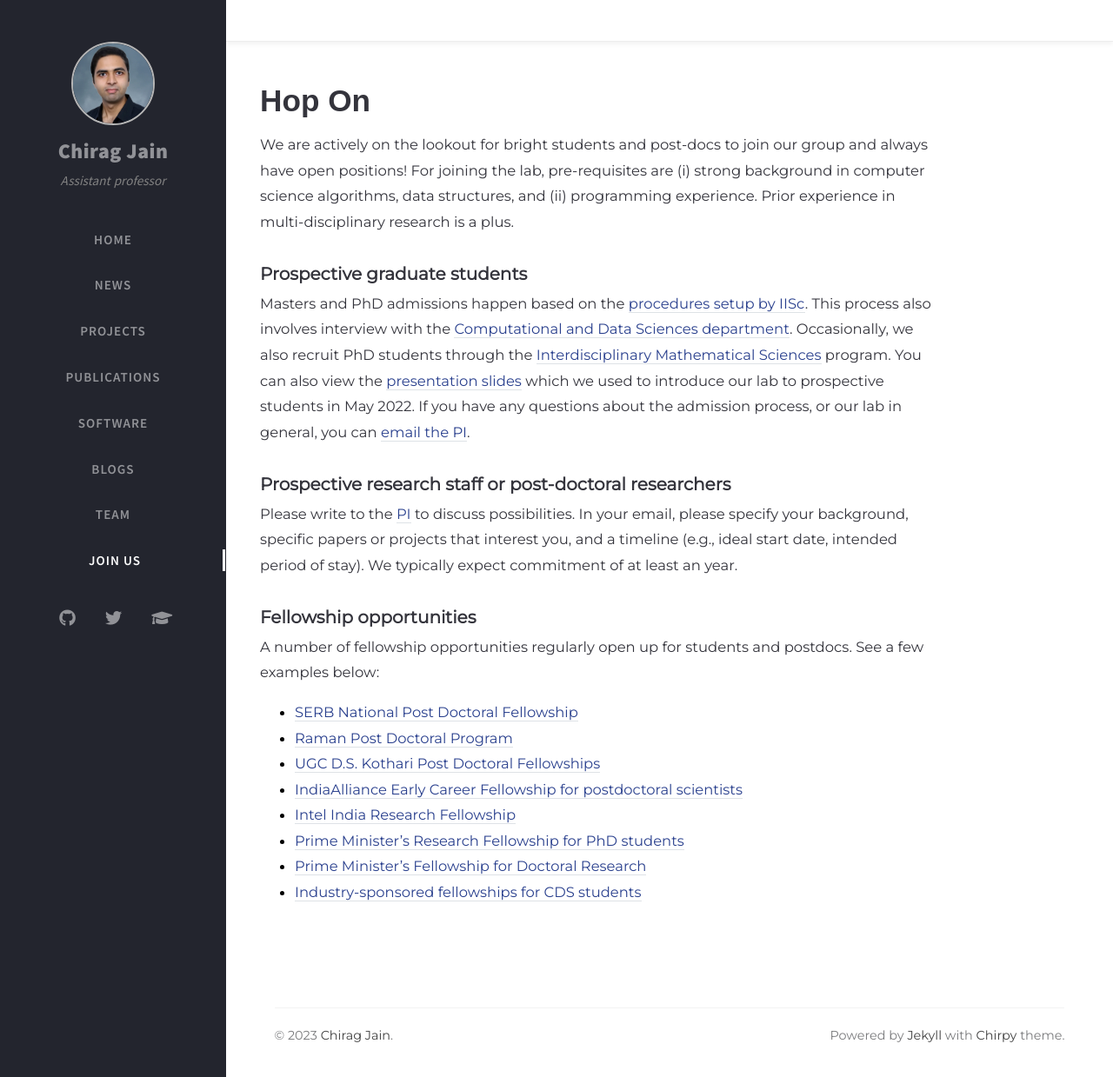
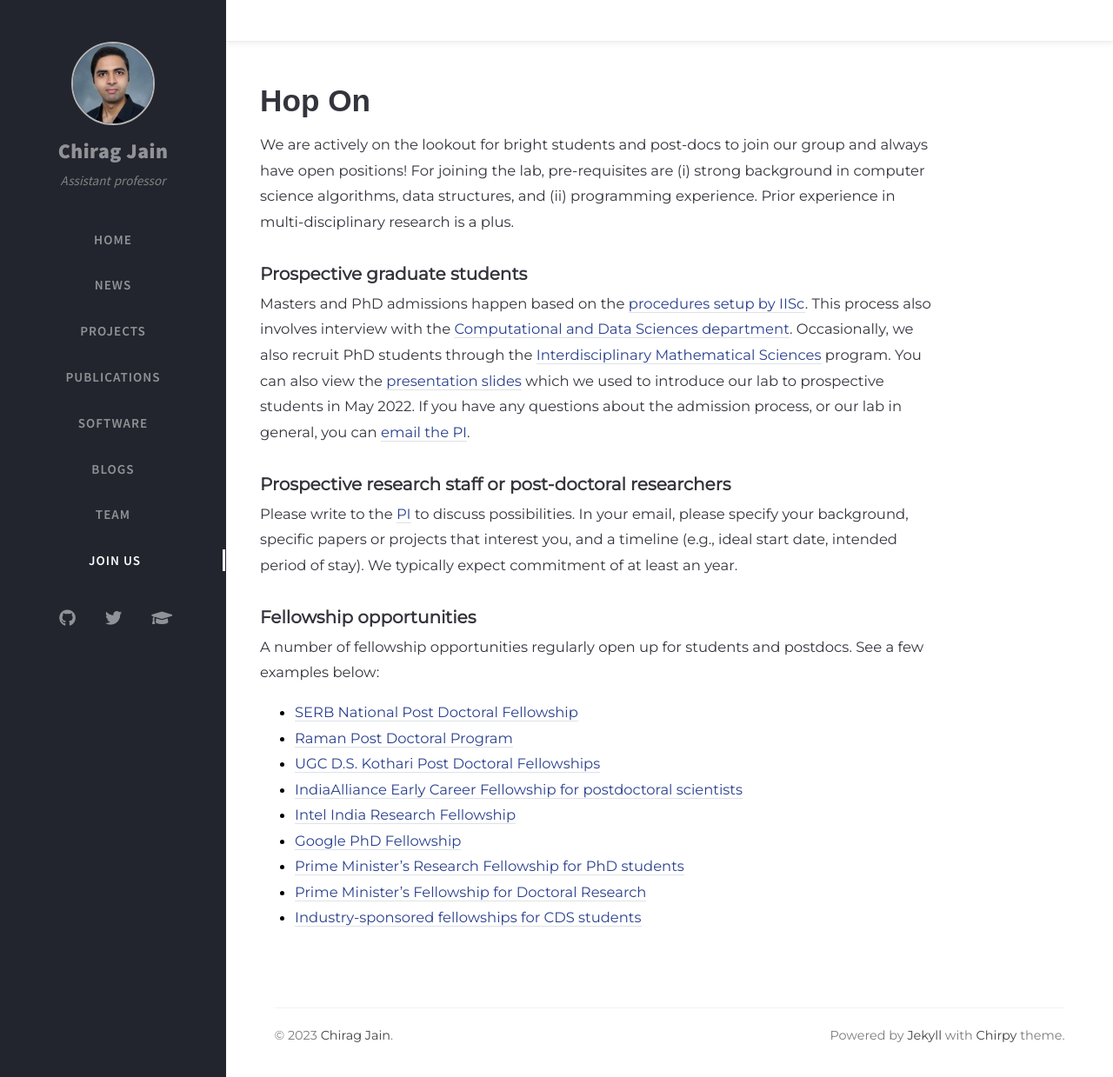
Before and after one commit to at-cg/at-cg.github.io, a Jekyll site: the page built from tabs/join.md, in a window 1280 px wide and 1239 px high. Shown: the whole window at 87% size. Built offline with Jekyll 4.4.1, drawn with Linux system fonts in a browser that asks for light colours; nearby versions of some CDN libraries; comment, search, counter and statistics services are not loaded.

Commit message:
Update join.md

```diff
--- a/tabs/join.md
+++ b/tabs/join.md
@@ -25,6 +25,7 @@ A number of fellowship opportunities regularly open up for students and postdocs
 - [UGC D.S. Kothari Post Doctoral Fellowships](http://ugcdskpdf.unipune.ac.in)
 - [IndiaAlliance Early Career Fellowship for postdoctoral scientists](https://www.indiaalliance.org/fellowshiptype/basic-biomedical-research-fellowships)
 - [Intel India Research Fellowship](https://www.intel.sg/content/dam/www/central-libraries/xa/en/documents/intelindia-research-fellowship-2021-22-brochure.pdf)
+- [Google PhD Fellowship](https://research.google/outreach/phd-fellowship/)
 - [Prime Minister's Research Fellowship for PhD students](https://pmrf.in)
 - [Prime Minister's Fellowship for Doctoral Research](https://www.primeministerfellowshipscheme.in)
 - [Industry-sponsored fellowships for CDS students](http://cds.iisc.ac.in/resources/fellowships/)
```
